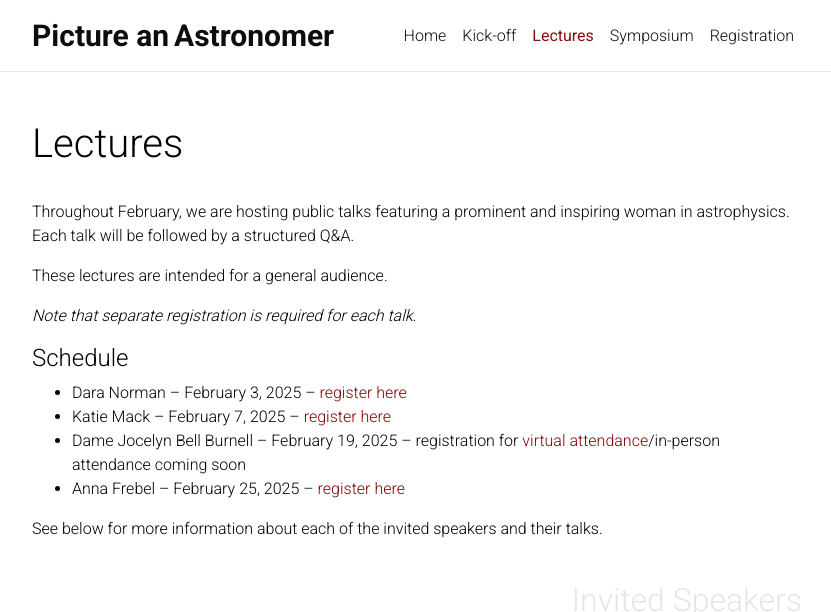
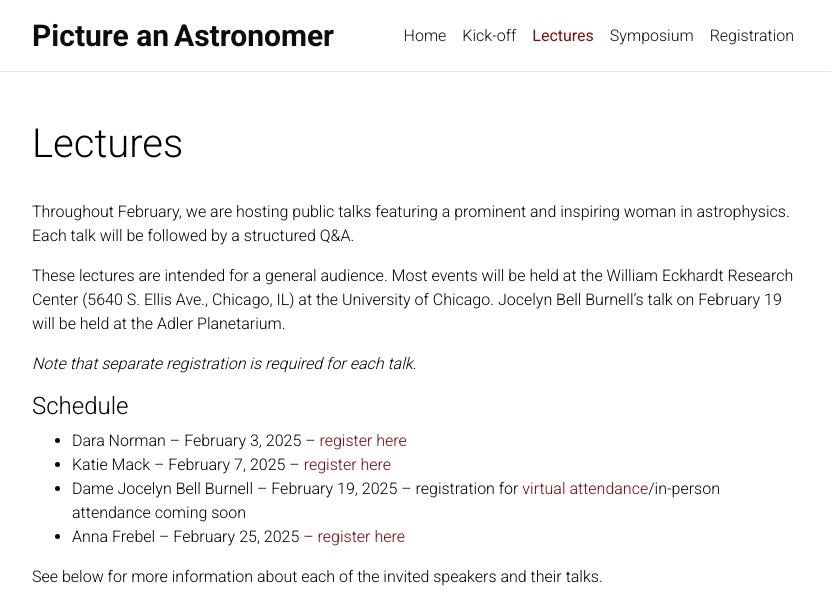
Before and after one commit to pictureanastronomer/pictureanastronomer.github.io, a Jekyll site: the page built from _pages/publiclectures.md, in a window 1280 px wide and 900 px high, cut to the strip 0-612 px from the top of the window. Shown: the whole strip, without its empty margins (223-1054 px from the left). Built offline with Jekyll 4.4.1, drawn with Linux system fonts in a browser that asks for light colours; nearby versions of some CDN libraries; full-size pictures stand in for the smaller copies a plugin makes; comment, search, counter and statistics services are not loaded; a style sheet for code colours, icons or effects is not loaded.

Commit message:
add Adler details

```diff
--- a/_pages/publiclectures.md
+++ b/_pages/publiclectures.md
@@ -13,7 +13,7 @@ social: false
 
 Throughout February, we are hosting public talks featuring a prominent and inspiring woman in astrophysics. Each talk will be followed by a structured Q&A.
 
-These lectures are intended for a general audience.
+These lectures are intended for a general audience. Most events will be held at the William Eckhardt Research Center (5640 S. Ellis Ave., Chicago, IL) at the University of Chicago. Jocelyn Bell Burnell's talk on February 19 will be held at the Adler Planetarium.
 
 
 *Note that separate registration is required for each talk.*
```
